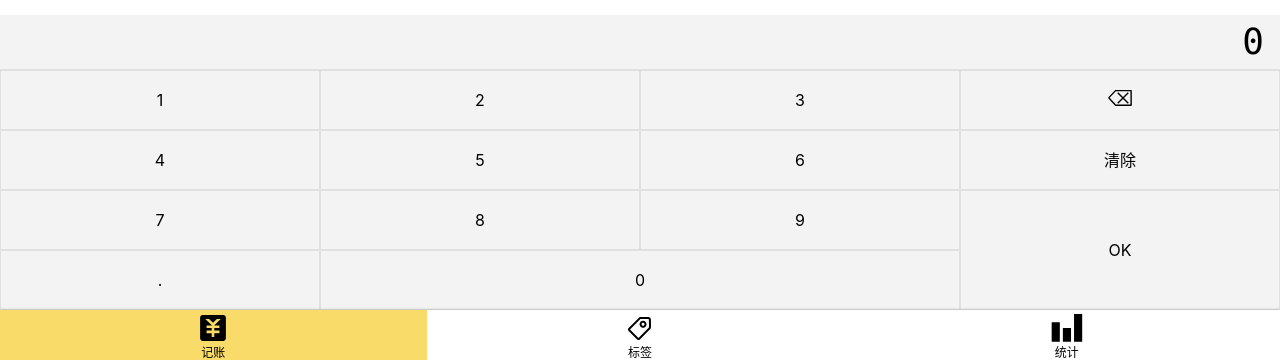
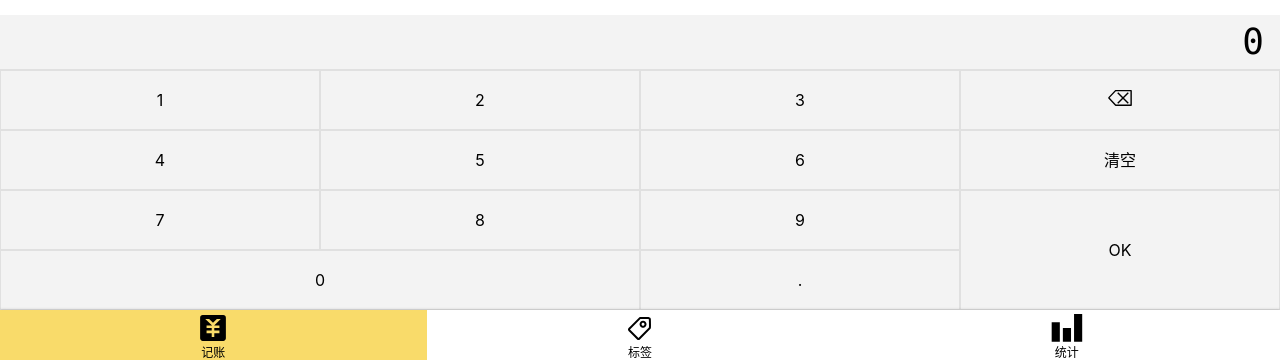
Before and after one commit to JessicaLiu0220/Accunting, a Vue app: page /#/money in a window 1280 px wide. Shown: the part 436-796 px from the top of the page. Built offline with nearby package versions, Linux system fonts and the light colour scheme.

Commit message:
完成基本numberpad组件

```diff
--- a/src/components/Money/NumberPad.vue
+++ b/src/components/Money/NumberPad.vue
@@ -1,25 +1,63 @@
 <template>
   <div class="numberPad">
-    <div class="output">0</div>
-    <div class="buttons clearfix">
-      <button @click="outputNumber">1</button>
-      <button @click="outputNumber">2</button>
-      <button @click="outputNumber">3</button>
+    <div class="output">{{ output }}</div>
+    <div class="buttons">
+      <button @click="inputContent">1</button>
+      <button @click="inputContent">2</button>
+      <button @click="inputContent">3</button>
       <button @click="remove"><Icon name="remove" /></button>
-      <button @click="outputNumber">4</button>
-      <button @click="outputNumber">5</button>
-      <button @click="outputNumber">6</button>
-      <button @click="clear">清除</button>
-      <button @click="outputNumber">7</button>
-      <button @click="outputNumber">8</button>
-      <button @click="outputNumber">9</button>
+      <button @click="inputContent">4</button>
+      <button @click="inputContent">5</button>
+      <button @click="inputContent">6</button>
+      <button @click="clear">清空</button>
+      <button @click="inputContent">7</button>
+      <button @click="inputContent">8</button>
+      <button @click="inputContent">9</button>
       <button @click="ok" class="ok">OK</button>
-      <button @click="outputNumber">.</button>
-      <button @click="outputNumber" class="zero">0</button>
+      <button @click="inputContent" class="zero">0</button>
+      <button @click="inputContent">.</button>
     </div>
   </div>
 </template>
 
+<script lang="ts">
+import Vue from "vue";
+import { Component, Prop } from "vue-property-decorator";
+@Component
+export default class NumberPad extends Vue {
+  output = "0";
+  inputContent(event: MouseEvent) {
+    const button = event.target as HTMLButtonElement;
+    const input = button.textContent!;
+    if (this.output.length === 16) {
+      return;
+    }
+    if (this.output === "0") {
+      if ("0123456789".indexOf(input) >= 0) {
+        this.output = input;
+      } else {
+        this.output += input;
+      }
+      return;
+    }
+    if (this.output.indexOf(".") >= 0 && input === ".") {
+      return;
+    }
+    this.output += input;
+  }
+  remove() {
+    if (this.output.length === 1) {
+      this.output = "0";
+    } else {
+      this.output = this.output.slice(0, -1);
+    }
+  }
+  clear() {
+    this.output = "0";
+  }
+  // ok() {}
+}
+</script>
 
 <style lang="scss" scoped>
 @import "~@/assets/style/helper.scss";
```
